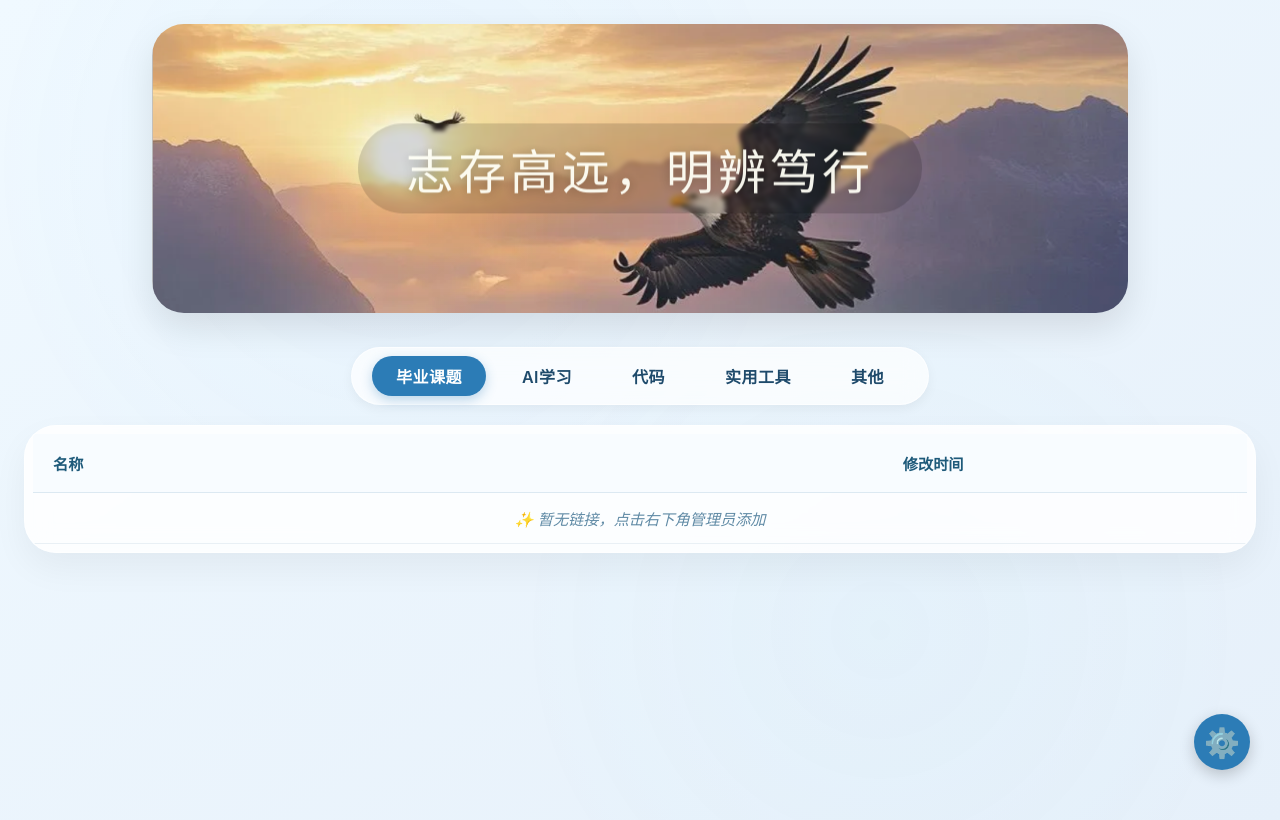
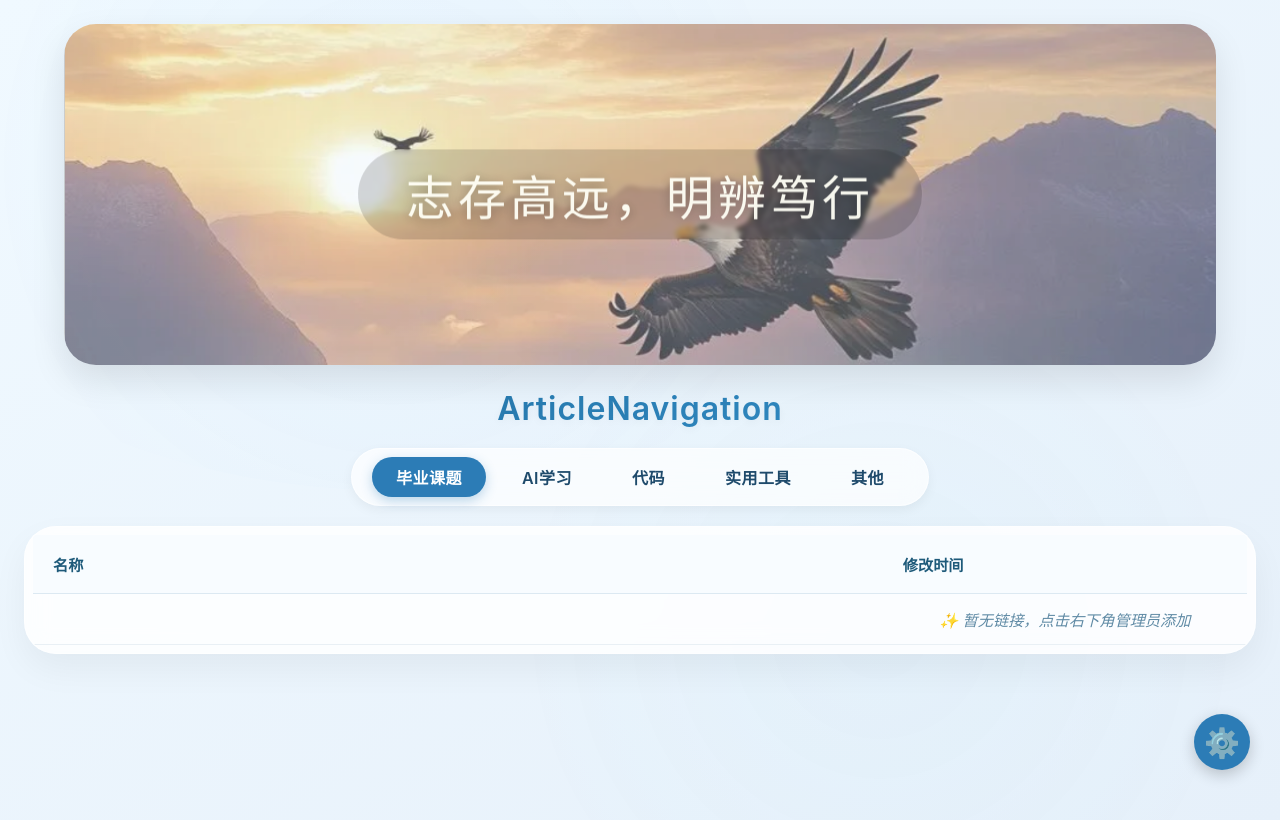
Before and after one commit to wwff3170-debug/link-manager, a plain HTML site: page index.html in a window 1280 px wide. Drawn offline with nearby package versions, Linux system fonts and the light colour scheme; no server answers.

Commit message:
Update index.html

```diff
--- a/index.html
+++ b/index.html
@@ -3,7 +3,7 @@
 <head>
     <meta charset="UTF-8">
     <meta name="viewport" content="width=device-width, initial-scale=1.0, user-scalable=yes">
-    <title>志存高远 · 链接库</title>
+    <title>ArticleNavigation · 志存高远</title>
     <script src="https://cdnjs.cloudflare.com/ajax/libs/PapaParse/5.4.1/papaparse.min.js"></script>
     <style>
         * {
@@ -61,7 +61,7 @@
         .image-wrapper {
             display: inline-block;
             position: relative;
-            max-width: 976px;
+            max-width: 1302px;
             width: 90%;
             border-radius: 32px;
             overflow: hidden;
@@ -75,7 +75,7 @@
             width: 100%;
             height: auto;
             display: block;
-            opacity: 0.92;
+            opacity: 0.7;   /* 调淡图片透明度 */
             transition: opacity 0.4s;
         }
         .hero-text {
@@ -96,11 +96,28 @@
             background: rgba(0, 0, 0, 0.15);
         }
 
+        /* 网站名称（现代标识） */
+        .site-title {
+            text-align: center;
+            margin-top: 20px;
+            margin-bottom: 10px;
+        }
+        .site-name {
+            font-size: 2rem;
+            font-weight: 600;
+            background: linear-gradient(135deg, #1e6a9e, #3a9bd5);
+            -webkit-background-clip: text;
+            background-clip: text;
+            color: transparent;
+            letter-spacing: 1px;
+            text-shadow: 0 2px 8px rgba(0,0,0,0.05);
+        }
+
         /* 导航栏 - 水平居中 */
         .navbar {
             display: flex;
             justify-content: center;
-            margin: 30px auto 20px;
+            margin: 20px auto 20px;
             padding: 0 20px;
         }
         .nav-links {
@@ -371,6 +388,7 @@
             .hero-text { font-size: 1.4rem; white-space: nowrap; letter-spacing: 2px; }
             .nav-btn { padding: 6px 16px; font-size: 0.9rem; }
             .modal-body { padding: 16px; }
+            .site-name { font-size: 1.5rem; }
         }
     </style>
 </head>
@@ -378,12 +396,17 @@
 <div class="bg-shape"></div>
 <div class="bg-shape2"></div>
 
-<!-- 图片区域 + 文字 -->
+<!-- 图片区域 + 行书文字 -->
 <div class="hero">
     <div class="image-wrapper">
         <img src="photo.png" alt="banner" class="hero-img" onerror="this.style.opacity='0'; this.nextSibling.style.display='none';">
         <div class="hero-text">志存高远，明辨笃行</div>
     </div>
+</div>
+
+<!-- 网站名称 -->
+<div class="site-title">
+    <div class="site-name">ArticleNavigation</div>
 </div>
 
 <!-- 水平导航栏 -->
@@ -629,7 +652,7 @@
     async function refreshMainPage() {
         const newData = await loadPublicData();
         if (newData.length === 0) {
-            tableBody.innerHTML = `<tr><td colspan="2" class="empty-msg">✨ 暂无链接，点击右下角管理员添加</td></tr>`;
+            tableBody.innerHTML = `<td><td colspan="2" class="empty-msg">✨ 暂无链接，点击右下角管理员添加</td></tr>`;
             linksData = [];
         } else {
             linksData = newData;
```
